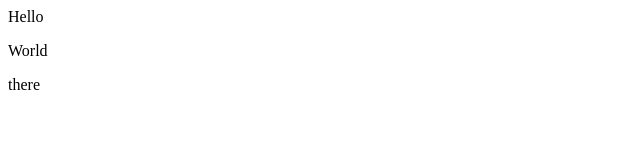
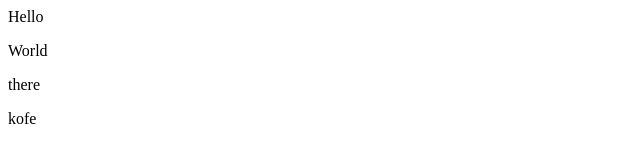
Before and after one commit to JVu13/Demo-2, a plain HTML site: page index.html in a window 1280 px wide. Shown: the full height of the page, 0-640 px from the left. Drawn offline with Linux system fonts and the light colour scheme.

Commit message:
added new line

```diff
--- a/index.html
+++ b/index.html
@@ -1,3 +1,4 @@
 <h>Hello</h>
 <p>World</p>
 <p>there</p>
+<h> kofe</h>
```
